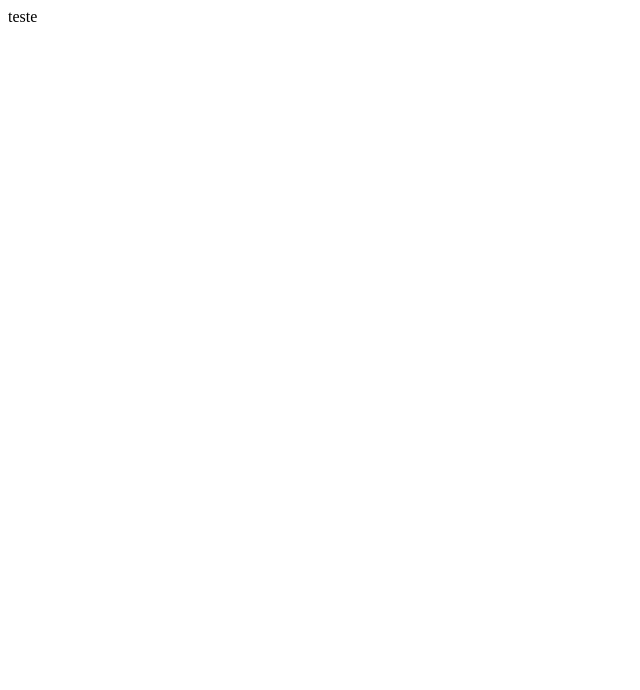
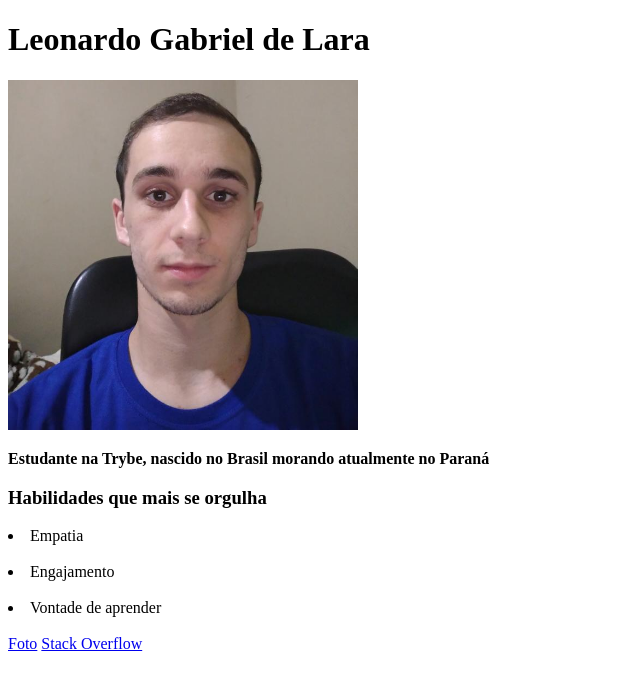
Before and after one commit to leolara31/leolara31.github.io, a plain HTML site: page index.html in a window 1280 px wide. Shown: the whole page, without its empty margins (0-640 px from the left). Drawn offline with Linux system fonts and the light colour scheme.

Commit message:
inicio do portifolio

```diff
--- a/index.html
+++ b/index.html
@@ -1 +1,20 @@
-teste
+<!DOCTYPE html>
+<html lang="en">
+<head>
+    <title>Document</title>
+</head>
+<body>
+    <h1>Leonardo Gabriel de Lara</h1>
+    <img src="WhatsApp Image 2022-06-07 at 19.03.02.jpeg" alt="foto do rosto do leonardo" width="350px">
+    <p><strong> Estudante na Trybe, nascido no Brasil morando atualmente no Paraná </strong></p>
+    <h3>Habilidades que mais se orgulha</h3>
+    <li>Empatia</li>
+    <br>
+    <li>Engajamento</li>
+    <br>
+    <li>Vontade de aprender</li>
+    <br>
+    <a href="WhatsApp Image 2022-06-07 at 19.03.02.jpeg">Foto</a>
+    <a href="https://pt.stackoverflow.com/" target="_Blank" >Stack Overflow</a>
+</body>
+</html>
```
Also changed, not shown: WhatsApp Image 2022-06-07 at 19.03.02.jpeg (added).
